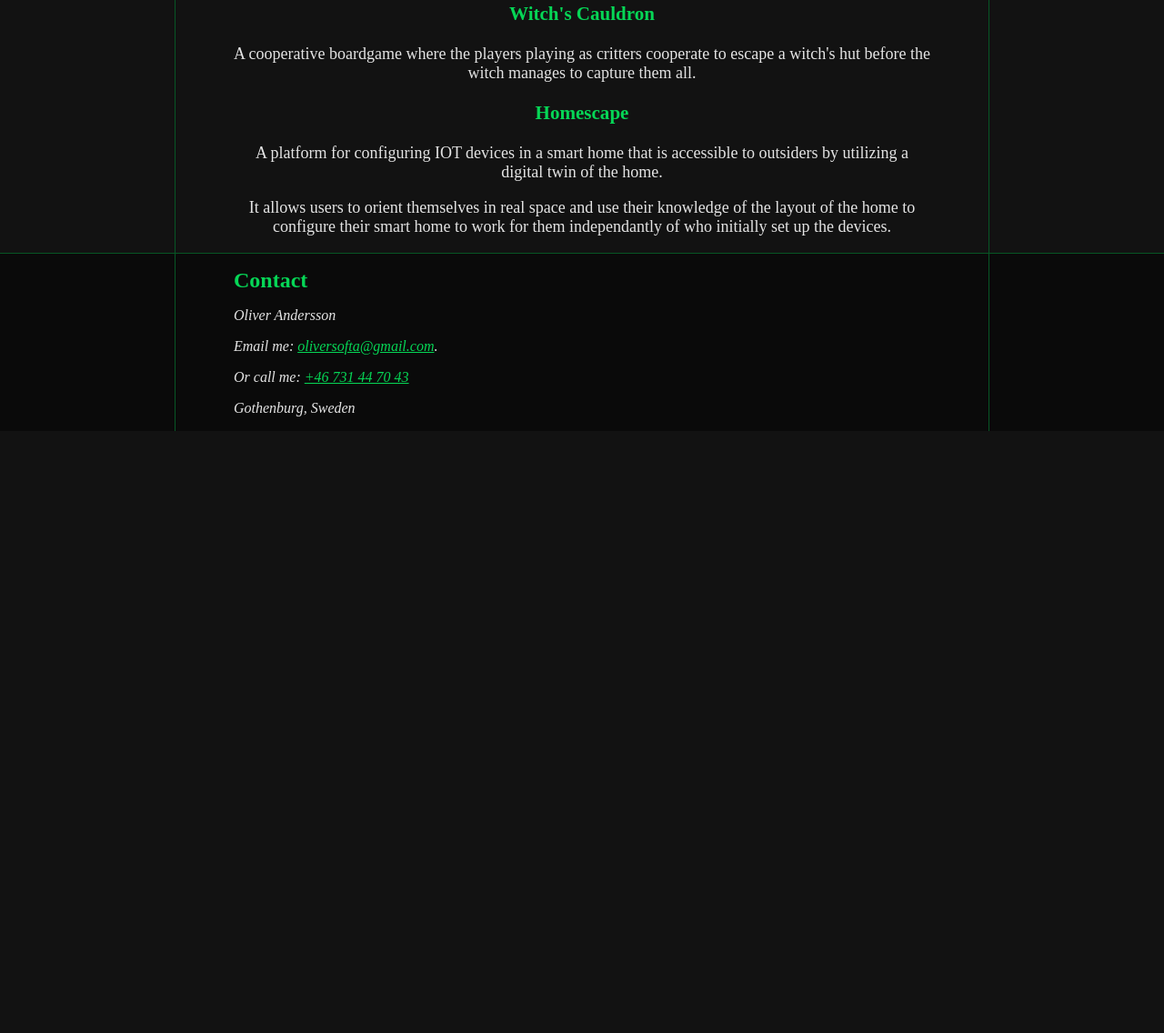
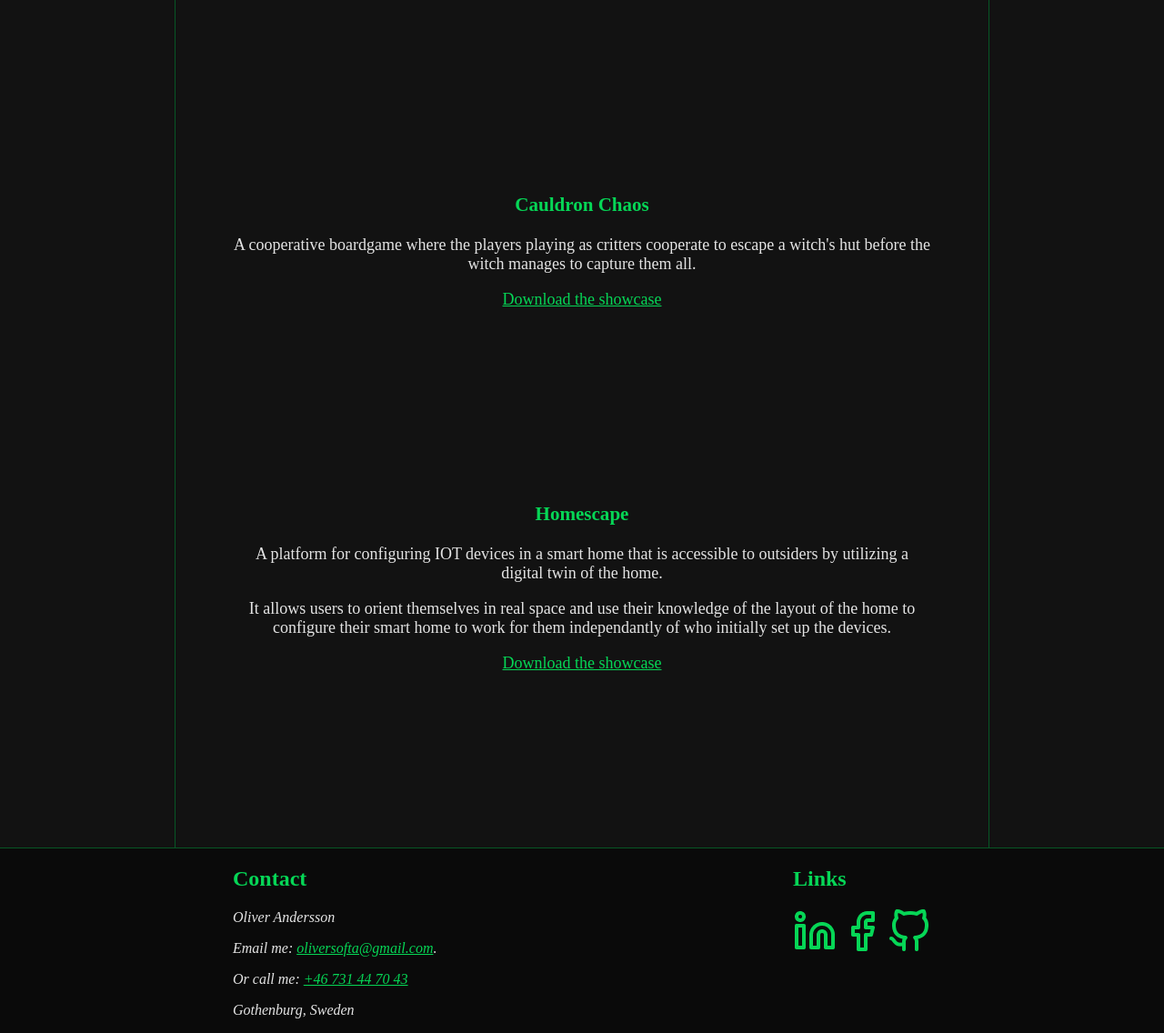
Before and after one commit to GitForGood/gitforgood-github.io, a plain HTML site: page index.html in a window 1280 px wide. Shown: the part 906-2042 px from the top of the page at 91% size. Before the commit the page ends 1380 px from the top, so only its background shows below. Drawn offline with Linux system fonts and the light colour scheme.

Commit message:
added links/resources

```diff
--- a/index.html
+++ b/index.html
@@ -57,13 +57,15 @@
                 <p>A deckbuilding board game where the player balances being a menace to their surroundings and keeping their ragtag band of goblins in check long enough to secure a foothold in the region.</p>
             </div>
             <div id="boardgame-witch" class="project-showcase">
-                <h3>Witch's Cauldron</h3>
+                <h3>Cauldron Chaos</h3>
                 <p>A cooperative boardgame where the players playing as critters cooperate to escape a witch's hut before the witch manages to capture them all.</p>
+                <a href="assets/annotated-Group3_3b-Photos.pdf" download="cauldron_chaos_showcase.pdf">Download the showcase</a>
             </div>
             <div id="Homescape" class="project-showcase">
                 <h3>Homescape</h3>
                 <p>A platform for configuring IOT devices in a smart home that is accessible to outsiders by utilizing a digital twin of the home.</p>
                 <p>It allows users to orient themselves in real space and use their knowledge of the layout of the home to configure their smart home to work for them independantly of who initially set up the devices.</p>
+                <a href="assets/annotated-Group1Poster.pdf" download="homescape_concept_poster.pdf">Download the showcase</a>
             </div>
         </section>
     </main>
@@ -77,6 +79,13 @@
                 <p>Gothenburg, Sweden</p>
             </address>
         </section>
+        <section class="to-the-right">
+            <h2>Links</h2>
+            <a href="https://www.linkedin.com/in/oliver-andersson-b86b79178/"><img src="assets/Linkedin.png" alt="link to my linkedin"></a>
+            <a href="https://www.facebook.com/oliver.andersson.735"><img src="assets/Facebook.png" alt="link to my facebook"></a>
+            <a href="https://github.com/GitForGood"><img src="assets/Github.png" alt="link to my github"></a>
+
+        </section>
     </footer>
 </body>
 </html>
--- a/styles.css
+++ b/styles.css
@@ -74,21 +74,12 @@ footer {
     padding: 0 var(--margin-width);
     margin: 0;
     border-top: 1px solid var(--border-color);
+    display: flex;
+    justify-content: space-between;
 }
 
-footer > * {
-    border-left: 1px solid var(--border-color);
-    border-right: 1px solid var(--border-color);
-    padding: 1rem 4rem;
-    > * {
-        margin-top: 0;
-        margin-bottom: 0;
-        > * {
-            margin-top: 0;
-            margin-bottom: 0;
-            padding-top: 1rem;
-        }
-    }
+.to-the-right {
+    align-content: right;
 }
 
 .btn {
@@ -115,6 +106,10 @@ footer > * {
 .btn:active {
     background-color: color-mix(in srgb, var(--border-color) 90%, black 10%);
     transform:translateY(1px)
+}
+
+.project-showcase{
+    padding-bottom: var(--margin-width);
 }
 
 .caption {
```
Also changed, not shown: assets/Facebook.png (added), assets/Github.png (added), assets/Instagram.png (added), assets/Linkedin.png (added), assets/profile.jfif (deleted), assets/profile.png (deleted), 3 other files.
